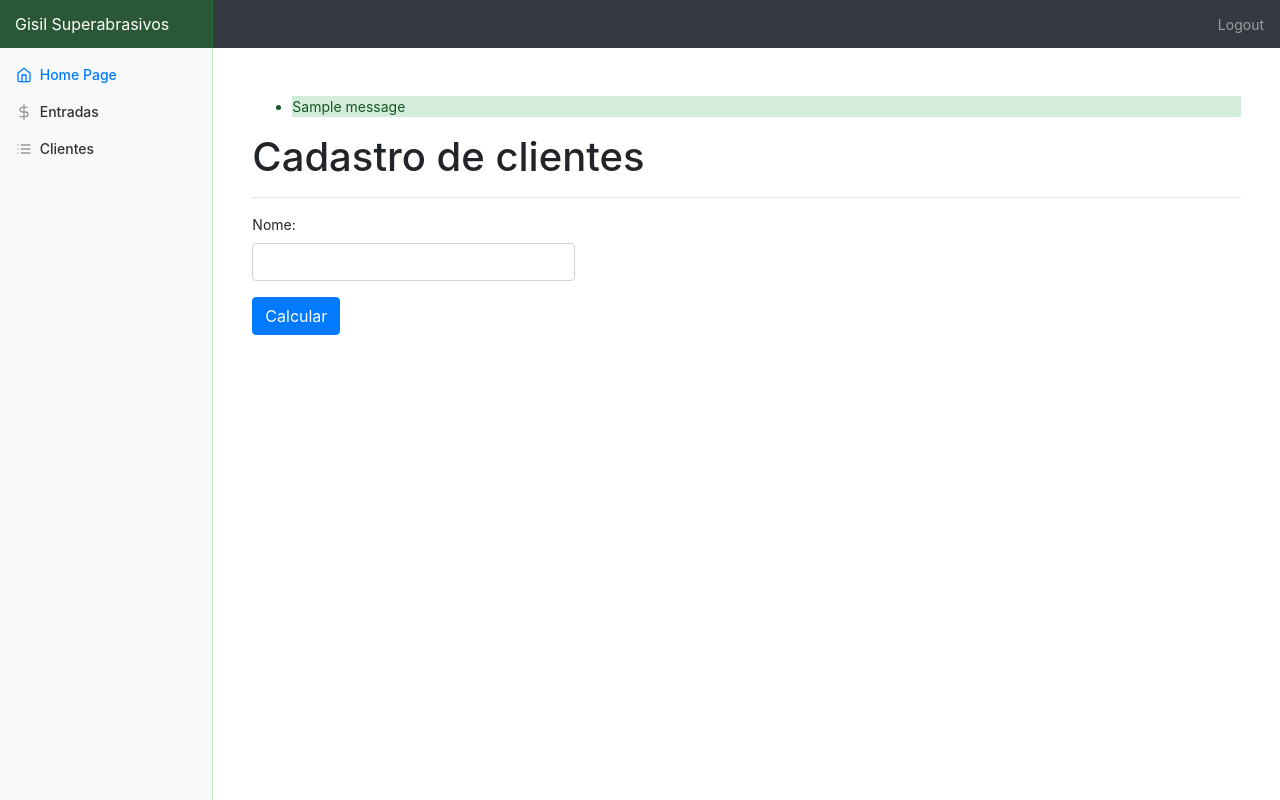
After one commit to Jdalarmi/Gisil_management, a Django app: page /customer/ in a window 1280 px wide. The commit adds this page. Run offline with Django 5.2, Linux system fonts and the light colour scheme; tables that the repository leaves empty hold one stand-in row (values such as "Sample post"); one stand-in notice (Sample message) is shown; some libraries are stand-ins or nearby versions.

Commit message:
create new template from customer of gisil, i need implement logic in view

```diff
--- a/gisil/urls.py
+++ b/gisil/urls.py
@@ -3,5 +3,6 @@ from . import views
 
 urlpatterns = [
     path('', views.index, name='index'),
-    path('gisil_values', views.entry_value, name="gisil-values")
+    path('gisil_values/', views.entry_value, name="gisil-values"),
+    path('customer/', views.customer, name="gisil-customer"),
 ]
--- a/gisil/views.py
+++ b/gisil/views.py
@@ -64,3 +64,6 @@ def entry_value(request):
             return redirect('gisil-values')
 
     return render(request, 'gisil/gisil_values.html')
+
+def customer(request):
+    return render(request, 'gisil/customer.html')
--- /dev/null
+++ b/templates/gisil/customer.html
@@ -0,0 +1,43 @@
+{% extends "partials/base.html" %}
+{% load static %}
+<!DOCTYPE html>
+<html lang="en">
+<head>
+    <meta charset="UTF-8">
+    <meta name="viewport" content="width=device-width, initial-scale=1.0">
+    <link rel="stylesheet" href="https://stackpath.bootstrapcdn.com/bootstrap/4.5.2/css/bootstrap.min.css">
+    <title>Document</title>
+</head>
+<body>
+    {% block content %}
+    <div class="container mt-5">
+        <form method="post" action="">
+            {% csrf_token %}
+            {% if messages %}
+            <ul class="messages">
+                {% for message in messages %}
+                    <li {% if message.tags %} class="{{ message.tags }}"{% endif %}>{{ message }}</li>
+                {% endfor %}
+            </ul>
+            {% endif %}
+            <div>
+                <h1>Cadastro de clientes</h1>
+            </div>
+            <hr>
+            <div class="form-row">
+                <div class="col-md-4 mb-3">
+                    <label for="value">Nome:</label>
+                    <input type="text" class="form-control" id="value" name="value">
+                </div>
+
+            </div>
+            <button class="btn btn-primary" type="submit">Calcular</button>
+        </form>
+    </div>
+
+    <script src="https://code.jquery.com/jquery-3.5.1.slim.min.js"></script>
+    <script src="https://cdn.jsdelivr.net/npm/@popperjs/core@2.0.7/dist/umd/popper.min.js"></script>
+    <script src="https://stackpath.bootstrapcdn.com/bootstrap/4.5.2/js/bootstrap.min.js"></script>
+    {% endblock %}
+</body>
+</html>
--- a/templates/partials/base.html
+++ b/templates/partials/base.html
@@ -44,6 +44,12 @@
                                 Entradas
                             </a>
                         </li>
+                        <li class="nav-item">
+                            <a class="nav-link" href="{% url "gisil-customer" %}">
+                                <span data-feather="list"></span>
+                                Clientes
+                            </a>
+                        </li>
                     </ul>
                 </div>
             </nav>
```
